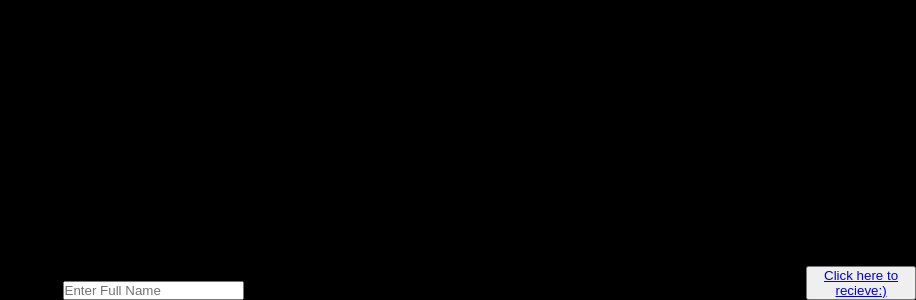
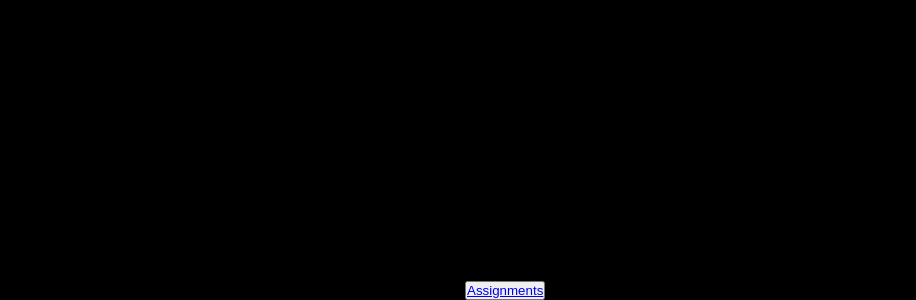
Before and after one commit to uno1011/prjctamthyst.2, a plain HTML site: page Nicole-main/Nicole-main/index.html in a window 1280 px wide. Shown: the part 500-800 px from the top of the page, without its empty margins (364-1280 px from the left). Drawn offline with nearby package versions, Linux system fonts and the light colour scheme; files that its build step writes are made by us from their sources.

Commit message:
Update index.html

```diff
--- a/Nicole-main/Nicole-main/index.html
+++ b/Nicole-main/Nicole-main/index.html
@@ -12,19 +12,12 @@
         <h1>Welcome to The Amethyst Web</h1>
     </header>
 
-    <main>
-        <p class= glow>Enter The Name of The Amethyst Student You Wish to Know.</p.>
-        <form id=search>
-          <label for="username">Username:</label>
-          <input type="text" id="username" name="username" placeholder="Enter Full Name" required>
-
-    </main>
     <div class="description">
-        <span>MERRY CHRISTMAS & HAPPY NEW YEAR!!  This isn't much, pero I worked hard on it.<br> I hope you like it! Maybe I'll be able to give you real ones next time.</span>
+        <span>wow</span>
     </div>
     <div class="button">
         <button>
-            <a href="flower.html">Click here to recieve:)</a>
+            <a href="flower.html">Assignments</a>
         </button>
 
     </div>
```
